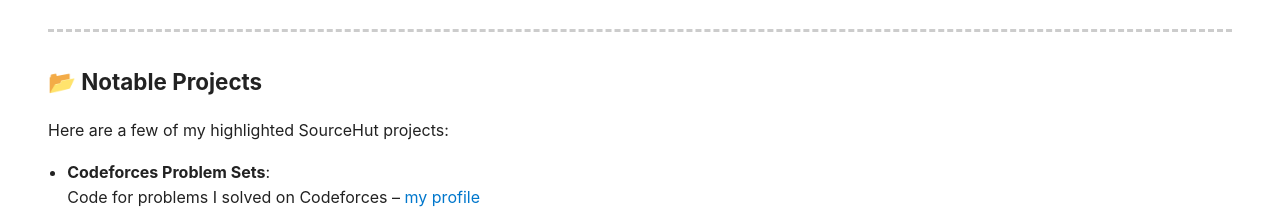
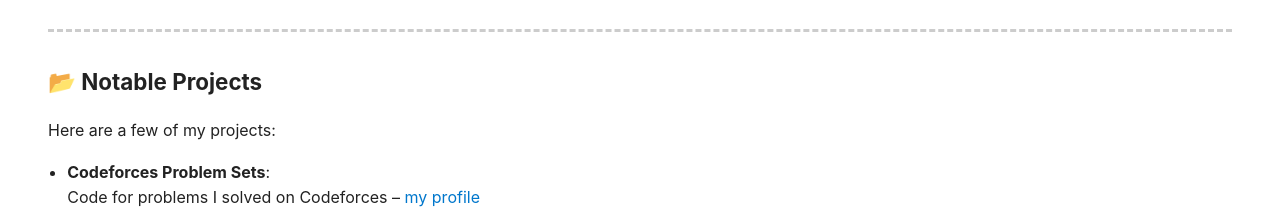
Before and after one commit to Rajveer2009/rajveer2009.github.io, a plain HTML site: page index.html in a window 1280 px wide. Shown: the part 796-1005 px from the top of the page. Drawn offline with Linux system fonts and the light colour scheme.

Commit message:
Minor change

```diff
--- a/index.html
+++ b/index.html
@@ -237,7 +237,7 @@
     </ul>
     <hr>
     <h2 id="notable-projects"><a href="#notable-projects" class="section-link">📂 Notable Projects</a></h2>
-    <p>Here are a few of my highlighted SourceHut projects:</p>
+    <p>Here are a few of my projects:</p>
     <ul>
       <li><p><a href="https://sr.ht/~rajveer2009/Codeforces_Problem_Sets"><strong>Codeforces Problem Sets</strong></a>:<br>Code for problems I solved on Codeforces –
           <a href="https://codeforces.com/profile/rajveer2009">my profile</a><br>
```
